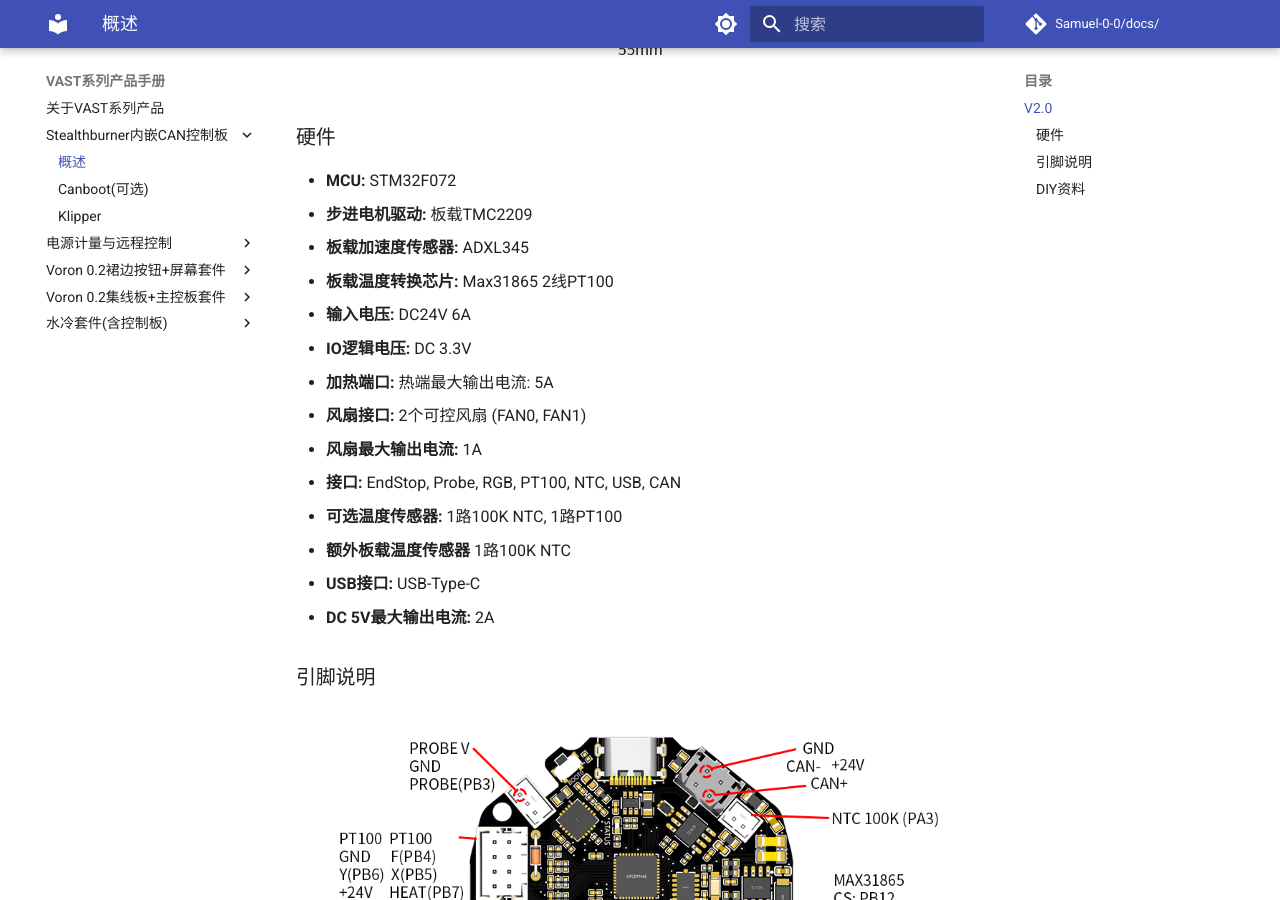
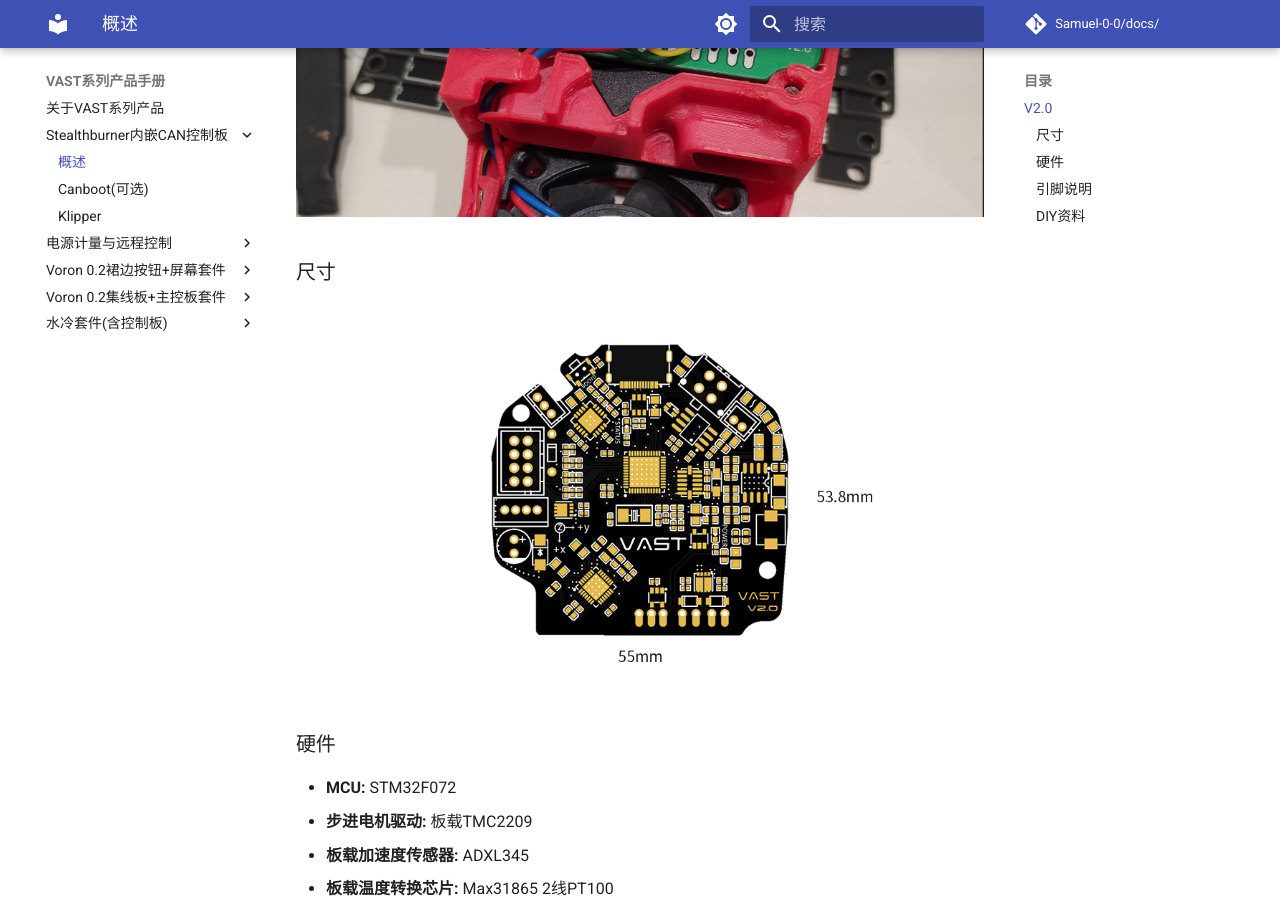
Before and after one commit to Samuel-0-0/docs, an MkDocs documentation site: the page built from docs/vast/sb-can/index.md, in a window 1280 px wide and 900 px high, scrolled down 833 px. Built offline with MkDocs 1.6.1 and Material for MkDocs 9.7.7, drawn with Linux system fonts in a browser that asks for light colours; comment, search, counter and statistics services are not loaded.

Commit message:
update
增加立创硬件开源平台链接

```diff
--- a/docs/vast/sb-can/index.md
+++ b/docs/vast/sb-can/index.md
@@ -10,6 +10,10 @@
     - Mainsail 2.7.1
 
 ## V2.0
+
+![view](SB-CAN.jpg)
+
+### 尺寸
 
 ![size](SB-CAN SIZE.png)
 
```
Also changed, not shown: other parts of docs/vast/sb-can/index.md (+1 -0 lines), docs/vast/sb-can/SB-CAN.jpg (added).
